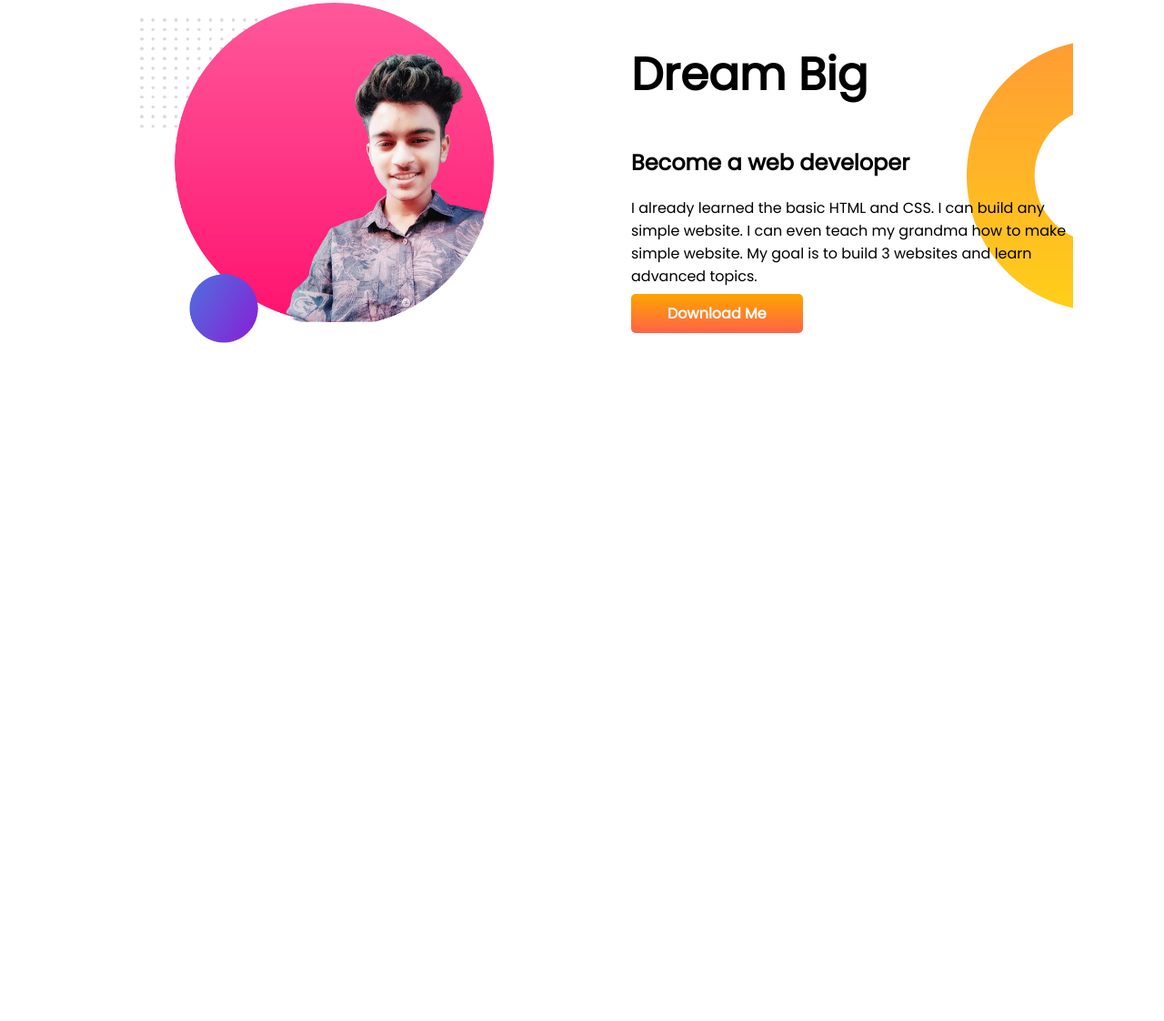
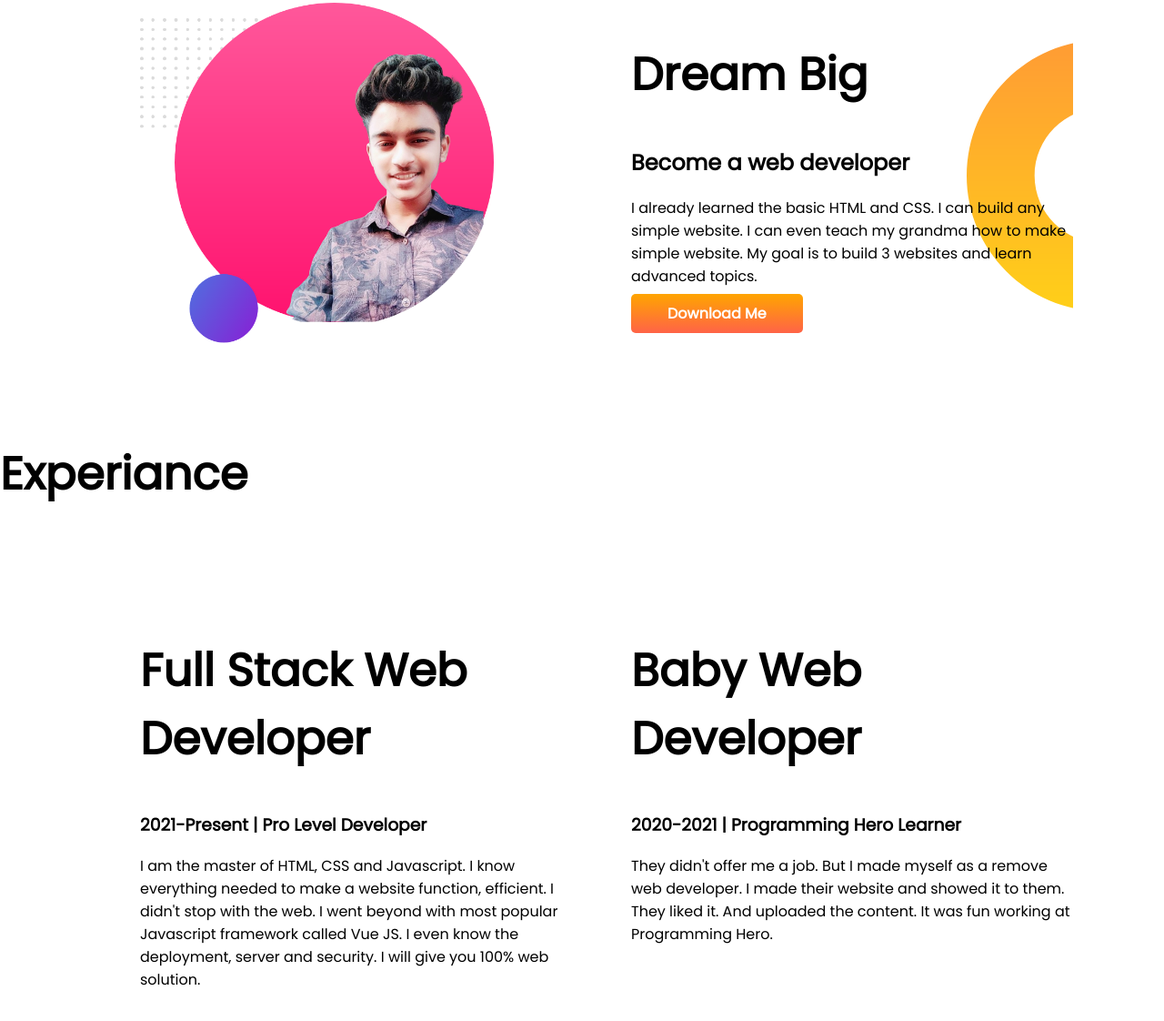
Before and after one commit to GitAbidHasan123/abid-portfolio, a plain HTML site: page index.html in a window 1280 px wide. Shown: the part 660-1782 px from the top of the page at 91% size. Before the commit the page ends 1144 px from the top, so only its background shows below. Drawn offline with Linux system fonts and the light colour scheme.

Commit message:
last-added

```diff
--- a/index.html
+++ b/index.html
@@ -11,10 +11,10 @@
     <link rel="stylesheet" href="style.css">
 </head>
 <body>
-    <section class="top-banner">
+    <section class="top-banner flexible-container">
         <div class="half-width">
             <h1>Welcome To</h1>
-            <h1><span class="world">Abid Hasan</span> World</h1>
+            <h1><span class="world">Abid Hasan</span> World !</h1>
             <h3>Build Climber and Train Stopper</h3>
             <p>You might saw me jumping, climbing buildings, and stopping trains. But nobody pays me a dime for that work. That's why I am learning and mastering web development. I will not stop until I become the Web Development Hero.</p>
             <a class="link-button" target="_blank" href="https://github.com/GitAbidHasan123/abid-portfolio">Hire Me</a>
@@ -25,7 +25,7 @@
         </div>
     </section>
 
-    <section class="dream-big">
+    <section class="dream-big flexible-container">
         <div class="half-width">
             <img src="images/my-bg2.png" alt="">
         </div>
@@ -37,5 +37,22 @@
         </div>
 
     </section>
+
+    <section class="last-section">
+        <h1>Experiance</h1>
+
+        <div class="flexible-container">
+        <div class="half-width">
+            <h1>Full Stack Web Developer</h1>
+            <h3>2021-Present | Pro Level Developer</h3>
+            <p>I am the master of HTML, CSS and Javascript. I know everything needed to make a website function, efficient. I didn't stop with the web. I went beyond with most popular Javascript framework called Vue JS. I even know the deployment, server and security. I will give you 100% web solution.</p>
+           </div>
+           <div class="half-width">
+            <h1>Baby Web Developer</h1>
+            <h3>2020-2021 | Programming Hero Learner</h3>
+            <p>They didn't offer me a job. But I made myself as a remove web developer. I made their website and showed it to them. They liked it. And uploaded the content. It was fun working at Programming Hero.</p>
+         </div>
+        </div>
+    </section>
 </body>
 </html>
--- a/style.css
+++ b/style.css
@@ -8,7 +8,7 @@ h1{
 .world{
     color: orange;
 }
-section{
+.flexible-container{
     display: flex;
     margin: 100px;
 }
```
